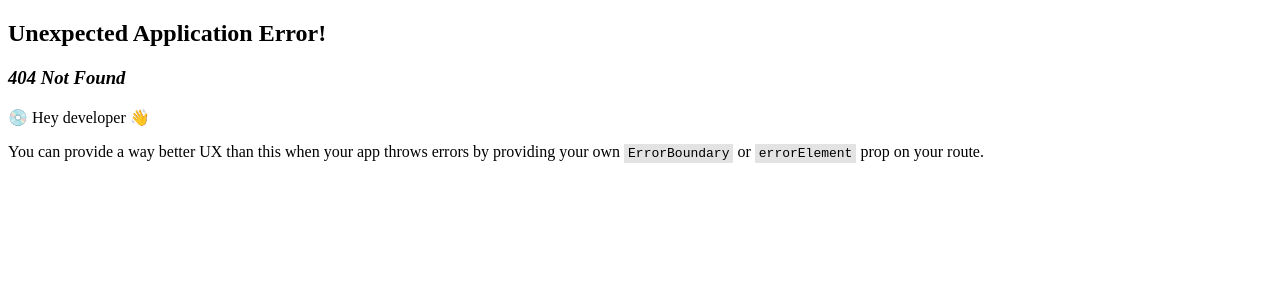
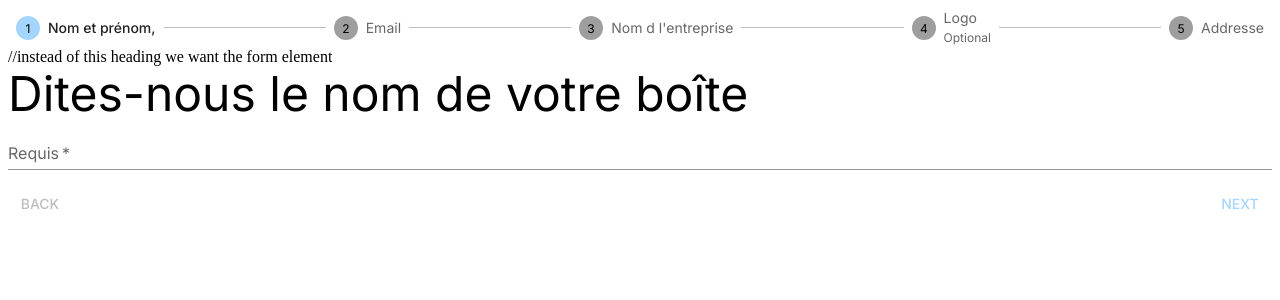
Before and after one commit to edvin3i/loyelto, a React (Vite) app in the folder srcs/frontend/webapp/loyelto-web/: page /form-business in a window 1280 px wide. Before the commit this address had no page. Shown: the top 300 px of the page. Built offline with nearby package versions, Linux system fonts and the light colour scheme; a web font is replaced by a local one.

Commit message:
introduced a router so now we can change pages. Started working on form to fill for the businesses

```diff
--- a/srcs/frontend/webapp/loyelto-web/src/App.tsx
+++ b/srcs/frontend/webapp/loyelto-web/src/App.tsx
@@ -1,18 +1,31 @@
 
-
+import { createBrowserRouter, RouterProvider } from 'react-router-dom'
 import './App.css'
 import LandingPage from './landing/LandingPage'
 import { ThemeProvider } from '@mui/material/styles'
 import theme from './theme'
 import { CssBaseline } from '@mui/material'
+import FormAndSteps from './form_business/FormAndSteps'
+
+const router = createBrowserRouter([
+  {
+    path: '/',
+    element: <LandingPage />,
+  },
+  {
+    path: 'form-business',
+    element: <FormAndSteps />
+  }
+]);
+
 function App() {
-
-
   return (
     <>
+
       <ThemeProvider theme={theme} defaultMode='light'>
-        <CssBaseline />
-        <LandingPage />
+      <RouterProvider router={router} />
+        {/* <CssBaseline /> */}
+        {/* <LandingPage /> */}
       </ThemeProvider>
     </>
   )
--- /dev/null
+++ b/srcs/frontend/webapp/loyelto-web/src/form_business/FormAndSteps.tsx
@@ -0,0 +1,19 @@
+import { Box } from "@mui/material"
+import { useState } from "react"
+import Steps from "./Steps"
+
+
+
+export default function FormAndSteps(){
+    const [formData, setFormData] = useState<{
+        name: string | null;
+        email: string | null;
+        company: string | null;
+        logo: string | null;
+    }>({ name: null, email: null, company: null, logo: null });
+    return(
+        <Box component="section">
+            <Steps/>
+        </Box>
+    )
+}
--- /dev/null
+++ b/srcs/frontend/webapp/loyelto-web/src/form_business/FormText.tsx
@@ -0,0 +1,27 @@
+import { Typography, TextField, Box } from "@mui/material";
+
+// import {useState} from 'react' maybe we don't actually need it
+
+export default function FormText(){
+    // const [data, setData] = useState('');
+
+    return(
+    <Box  component="form"
+    noValidate
+    autoComplete="off"
+    sx={{
+        display: 'flex',
+        flexDirection: 'column',
+        justifyContent: 'center'
+    }}>
+        <Typography variant="h3" color="initial">Dites-nous le nom de votre boîte</Typography>
+        <TextField
+          required
+          id="BusinessName"
+          label="Requis"
+          defaultValue=""
+          variant="standard"
+        />
+    </Box>
+    );
+}
--- /dev/null
+++ b/srcs/frontend/webapp/loyelto-web/src/form_business/Steps.tsx
@@ -0,0 +1,105 @@
+import * as React from 'react';
+import { Box, Stepper, Step, StepLabel, Button, Typography } from "@mui/material";
+import FormText from './FormText';
+
+const steps = ['Nom et prénom,', 'Email', "Nom d l'entreprise", "Logo", "Addresse"];
+
+export default function Steps() {
+    const [activeStep, setActiveStep] = React.useState(0);
+    const [skipped, setSkipped] = React.useState(new Set<number>());
+
+    const isStepOptional = (step: number) => {
+        return step === 3;
+    };
+
+    const isStepSkipped = (step: number) => {
+        return skipped.has(step);
+    };
+
+    const handleNext = () => {
+        let newSkipped = skipped;
+        if (isStepSkipped(activeStep)) {
+            newSkipped = new Set(newSkipped.values());
+            newSkipped.delete(activeStep);
+        }
+
+        setActiveStep((prevActiveStep) => prevActiveStep + 1);
+        setSkipped(newSkipped);
+    };
+
+    const handleBack = () => {
+        setActiveStep((prevActiveStep) => prevActiveStep - 1);
+    };
+
+    const handleSkip = () => {
+        if (!isStepOptional(activeStep)) {
+            throw new Error("Veuillez remplir ce champ.");
+        }
+    }
+
+    const handleReset = () => {
+        setActiveStep(0);
+    };
+
+    return (
+        <Box sx={{ width: '100%' }}>
+            <Stepper activeStep={activeStep}>
+                {steps.map((label, index) => {
+                    const stepProps: { completed?: boolean } = {};
+                    const labelProps: {
+                        optional?: React.ReactNode;
+                    } = {};
+                    if (isStepOptional(index)) {
+                        labelProps.optional = (
+                            <Typography variant="caption">Optional</Typography>
+                        );
+                    }
+                    if (isStepSkipped(index)) {
+                        stepProps.completed = false;
+                    }
+                    return (
+                        <Step key={label} {...stepProps}>
+                            <StepLabel {...labelProps}>{label}</StepLabel>
+                        </Step>
+                    );
+                })}
+            </Stepper>
+            {activeStep === steps.length ? (
+                <React.Fragment>
+                    <Typography sx={{ mt: 2, mb: 1 }}>
+                        All steps completed - you&apos;re finished
+                    </Typography>
+                    <Box sx={{ display: 'flex', flexDirection: 'row', pt: 2 }}>
+                        <Box sx={{ flex: '1 1 auto' }} />
+                        <Button onClick={handleReset}>Reset</Button>
+                    </Box>
+                </React.Fragment>
+            ) : (
+                <React.Fragment>
+                    //instead of this heading we want the form element
+                    <FormText/>
+                    {/* <Typography sx={{ mt: 2, mb: 1 }}>Step {activeStep + 1}</Typography> */}
+                    <Box sx={{ display: 'flex', flexDirection: 'row', pt: 2 }}>
+                        <Button
+                            color="inherit"
+                            disabled={activeStep === 0}
+                            onClick={handleBack}
+                            sx={{ mr: 1 }}
+                        >
+                            Back
+                        </Button>
+                        <Box sx={{ flex: '1 1 auto' }} />
+                        {isStepOptional(activeStep) && (
+                            <Button color="inherit" onClick={handleSkip} sx={{ mr: 1 }}>
+                                Skip
+                            </Button>
+                        )}
+                        <Button onClick={handleNext}>
+                            {activeStep === steps.length - 1 ? 'Finish' : 'Next'}
+                        </Button>
+                    </Box>
+                </React.Fragment>
+            )}
+        </Box>
+    )
+}
--- a/srcs/frontend/webapp/loyelto-web/src/landing/LandingPage.tsx
+++ b/srcs/frontend/webapp/loyelto-web/src/landing/LandingPage.tsx
@@ -12,10 +12,6 @@ import { businessSlogans, consumerSlogans } from "./slogans";
 
 export default function LandingPage() {
     const theme = useTheme<Theme>();
-     // padding: {sm: '20'},
-                // width: '98vw',
-                // marginTop: 70,
-                // marginBottom: 40 }}>
 
     return (
         <div>
--- a/srcs/frontend/webapp/loyelto-web/src/landing/MainSection.tsx
+++ b/srcs/frontend/webapp/loyelto-web/src/landing/MainSection.tsx
@@ -1,6 +1,7 @@
 import { Stack, Box, Typography, Button } from "@mui/material"
 import { styled } from '@mui/material/styles'
 import { useTheme, Theme } from '@mui/material/styles'
+import { Outlet } from "react-router-dom";
 
 
 const Image = styled('img')({
@@ -11,7 +12,7 @@ const Image = styled('img')({
 export default function MainSection() {
     const theme = useTheme<Theme>();
     return (
-
+<>
         <Stack direction={{ xs: 'column-reverse', sm: 'row' }} sx={{marginBottom: 5}}>
             <Box sx={{
                 // backgroundColor: theme.palette.secondary.dark,
@@ -48,6 +49,7 @@ export default function MainSection() {
                             fontSize: {sm:'1.5rem', xs: '1.2rem'},
 
                         }}
+                        href="/form-business"
                     >
                         Join LoyelTo
                     </Button>
@@ -74,5 +76,7 @@ export default function MainSection() {
                     }} />
             </Box>
         </Stack>
+        <Outlet/>
+        </>
     )
 }
--- a/srcs/frontend/webapp/loyelto-web/src/landing/SlogansSection.tsx
+++ b/srcs/frontend/webapp/loyelto-web/src/landing/SlogansSection.tsx
@@ -15,7 +15,7 @@ interface SlogansProps{
 export default function SlogansSection({ forWhom, bgcolor, slogans }: SlogansProps) {
     // const theme = useTheme<Theme>();
     return (
-        <div>
+        <Box component="section">
             <Typography variant="h3"
             color="initial"
             sx={{
@@ -29,7 +29,7 @@ export default function SlogansSection({ forWhom, bgcolor, slogans }: SlogansPro
             </Typography>
             <SlogansStack bgcolor={bgcolor} slogans={slogans}></SlogansStack>
 
-        </div>
+        </Box>
 
     )
 }
--- a/srcs/frontend/webapp/loyelto-web/src/main.tsx
+++ b/srcs/frontend/webapp/loyelto-web/src/main.tsx
@@ -1,17 +1,14 @@
 import { StrictMode } from 'react'
 import { createRoot } from 'react-dom/client'
-import {createBrowserRouter, RouterProvider} from 'react-router-dom'
+
 import './index.css'
 import App from './App.tsx'
 
-const router = createBrowserRouter([{
-  path: '/',
-  element: <App />,
-}]);
+
 
 createRoot(document.getElementById('root')!).render(
   <StrictMode>
-    <RouterProvider router={router}/>
-    {/* <App /> */}
+
+    <App />
   </StrictMode>,
 )
```
